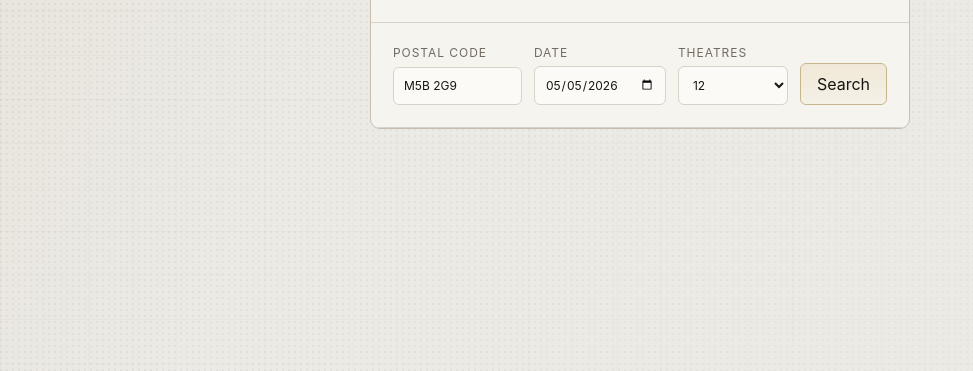
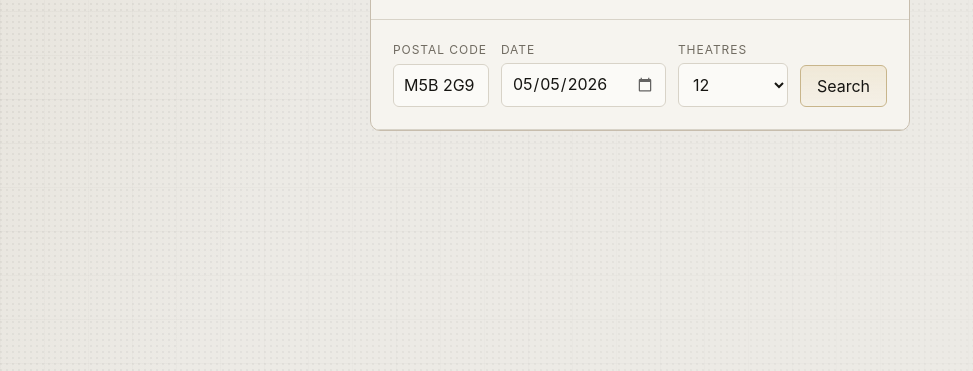
Before and after one commit to gmnothi/CineplexEmptySeat, a website: page public/index.html in a window 1280 px wide. Shown: the part 429-800 px from the top of the page, without its empty margins (0-973 px from the left). Drawn offline with Linux system fonts and the light colour scheme; no server answers.

Commit message:
Fixed date field on IOS

```diff
--- a/public/app.js
+++ b/public/app.js
@@ -24,12 +24,14 @@ let warmShowingsPromise = null;
 const openTheatres = new Set();
 
 function todayToronto() {
-  return new Intl.DateTimeFormat("en-CA", {
+  const parts = new Intl.DateTimeFormat("en-CA", {
     timeZone: "America/Toronto",
     year: "numeric",
     month: "2-digit",
     day: "2-digit",
-  }).format(new Date());
+  }).formatToParts(new Date());
+  const map = Object.fromEntries(parts.map((part) => [part.type, part.value]));
+  return `${map.year}-${map.month}-${map.day}`;
 }
 
 function formatTime(value) {
--- a/public/index.html
+++ b/public/index.html
@@ -4,7 +4,7 @@
     <meta charset="utf-8">
     <meta name="viewport" content="width=device-width, initial-scale=1">
     <title>Empty Screens</title>
-    <link rel="stylesheet" href="/styles.css?v=19">
+    <link rel="stylesheet" href="/styles.css?v=20">
   </head>
   <body>
     <main class="app intro">
@@ -64,6 +64,6 @@
         </div>
       </section>
     </main>
-    <script src="/app.js?v=19" type="module"></script>
+    <script src="/app.js?v=20" type="module"></script>
   </body>
 </html>
--- a/public/styles.css
+++ b/public/styles.css
@@ -230,6 +230,26 @@ select {
   background: #fbfaf7;
   color: var(--text);
   padding: 10px;
+  font-size: 16px;
+}
+
+input[type="date"] {
+  -webkit-appearance: none;
+  appearance: none;
+  display: block;
+  min-height: 44px;
+  line-height: 1.2;
+  font-family: inherit;
+}
+
+input[type="date"]::-webkit-date-and-time-value {
+  text-align: left;
+  min-height: 1.4em;
+}
+
+input[type="date"]::-webkit-calendar-picker-indicator {
+  margin-left: auto;
+  opacity: 0.6;
 }
 
 .search-button {
```
